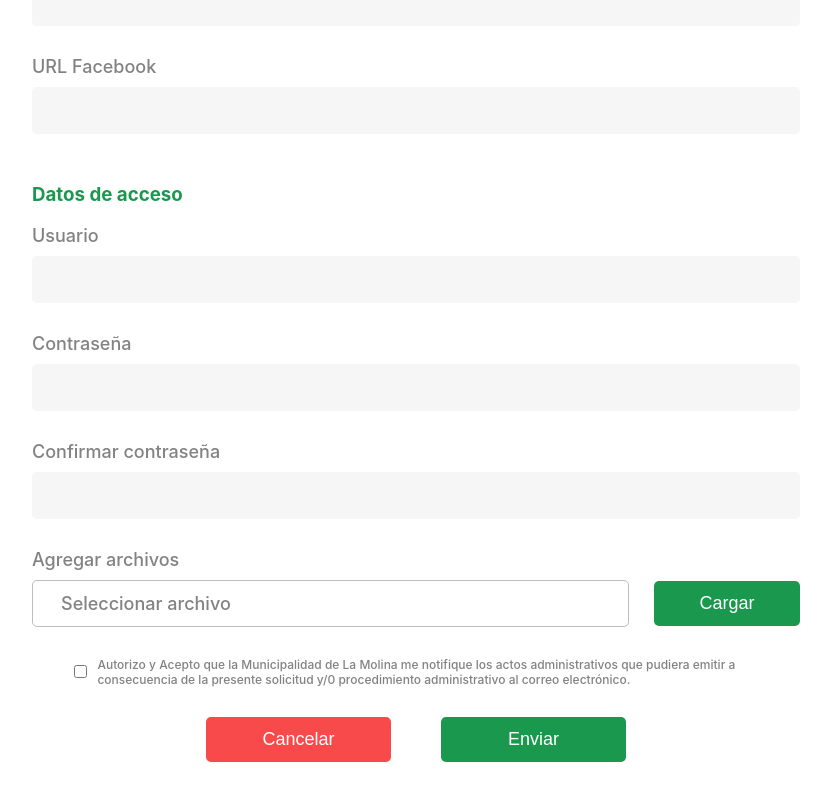
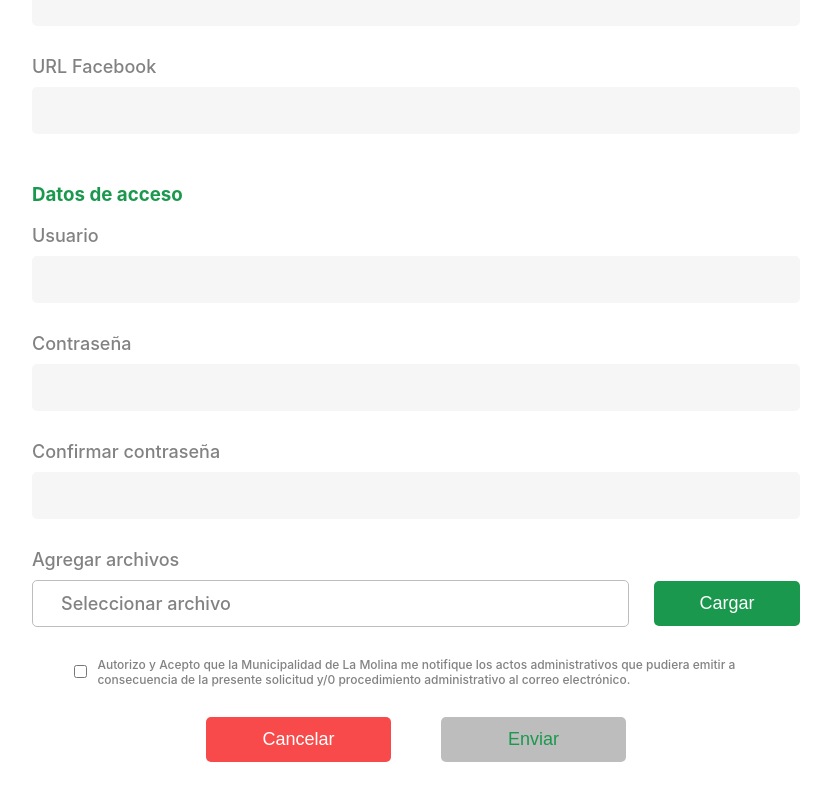
Before and after one commit to gabiprds93/Registro, a React (Create React App) app: page /#/ in a window 1280 px wide. Shown: the part 935-1735 px from the top of the page, without its empty margins (224-1055 px from the left). Built offline with nearby package versions, Linux system fonts and the light colour scheme.

Commit message:
validate submit buttons

```diff
--- a/src/Pages/Login.js
+++ b/src/Pages/Login.js
@@ -14,7 +14,7 @@ const Login = ({ fetchUserLogin }) => {
     let formData = new FormData(formElement)
 
     fetchUserLogin(formData).then((data)=>{
-      if(data.response && data.response['0']){
+      if(data.response && data.response['0'] && data.response[0].COD_MENSAJE){
         actions.setErrors({
           general: data.response[0].COD_MENSAJE,
         })
@@ -36,7 +36,7 @@ const Login = ({ fetchUserLogin }) => {
         }}
         validate={validateLogin}
       >
-      {({ errors }) => (
+      {({ errors, isValid, isSubmitting, dirty }) => (
         <Form className="form" id="formLogin">
           {loginDataConfig.map((item, index) => {
             return (
@@ -55,7 +55,13 @@ const Login = ({ fetchUserLogin }) => {
           )}
 
           <div className="button-group">
-            <button className="background-green" type="submit">Ingresar</button>
+            <button
+              className="background-green"
+              disabled={!dirty || !isValid || isSubmitting}
+              type="submit"
+            >
+              Ingresar
+            </button>
           </div>
         </Form>
       )}
--- a/src/Pages/Registry.js
+++ b/src/Pages/Registry.js
@@ -42,7 +42,7 @@ const Registry = ({fetchUserRegistry, fetchFileUpload, history}) => {
       </div>
 
       <Formik initialValues={initialValuesRegistry} onSubmit={submitForm} validate={validateRegistry}>
-      {({resetForm, handleSubmit, setFieldValue}) => (
+      {({resetForm, handleSubmit, setFieldValue, isValid, dirty}) => (
         <Form className="form" id="formElement">
           <h3 className="section-text">Datos del Emprendedor</h3>
           {entrepreneurDataConfig.map((item, index) => {
@@ -80,9 +80,20 @@ const Registry = ({fetchUserRegistry, fetchFileUpload, history}) => {
           </span>
 
           <div className="button-group">
-            <button className="background-red" type="button" onClick={() => resetForm(initialValuesRegistry)}>Cancelar</button>
-            <button className="background-green" type="button" onClick={() => {setFieldValue('wichButton', 'sendButton')
-              handleSubmit()}}>Enviar</button>
+            <button
+              className="background-red"
+              type="button"
+              onClick={() => resetForm(initialValuesRegistry)}>Cancelar</button>
+            <button
+              className="background-green"
+              disabled={!dirty || !isValid}
+              type="button"
+              onClick={() => {setFieldValue('wichButton', 'sendButton')
+                handleSubmit()
+              }}
+            >
+              Enviar
+            </button>
           </div>
         </Form>
       )}
--- a/src/assets/styles.css
+++ b/src/assets/styles.css
@@ -72,10 +72,17 @@ button{
   border: none;
   border-radius: 5px;
   color: #FFFFFF;
+  cursor: pointer;
   font-size: 18px;
   height: 45px;
   margin: 0 25px;
   width: 185px;
+}
+
+button:disabled {
+  color: #1A984D;
+  cursor: not-allowed;
+  background: #BDBDBD;
 }
 
 .background-red{
```
